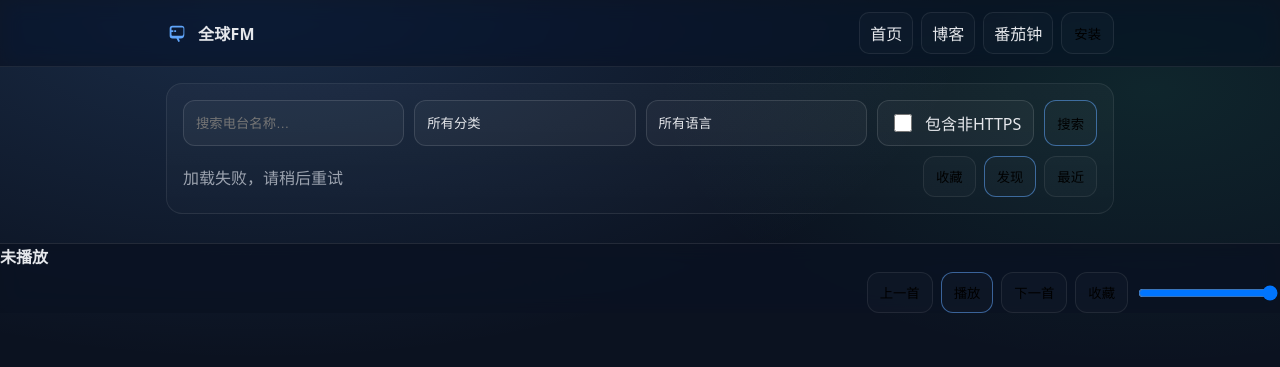
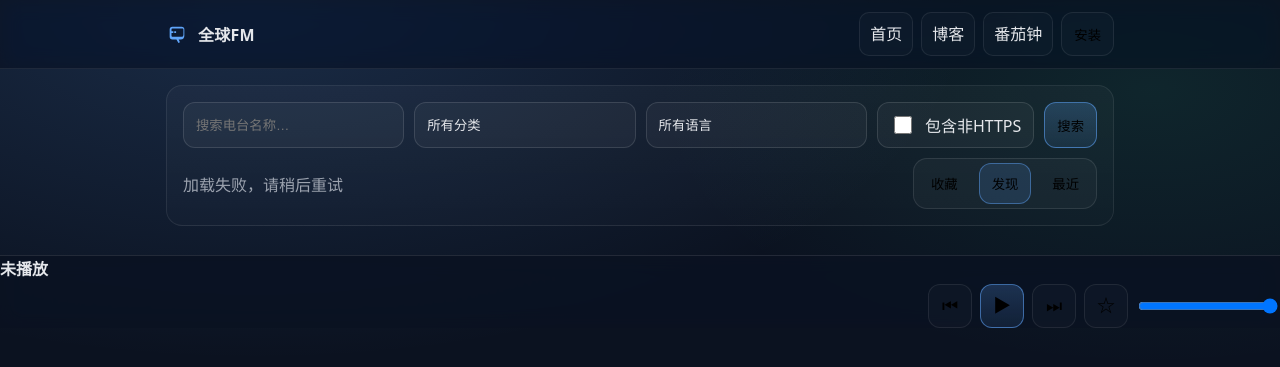
Before and after one commit to louwbc/louwbc.github.io, a Jekyll site: the page apps/global-fm/index.html, which Jekyll copies as it is, in a window 1280 px wide. Shown: the top 367 px of the page. Built offline with Jekyll 4.4.1, drawn with Linux system fonts in a browser that asks for light colours.

Commit message:
样式：更简洁的大方风格与移动端触达优化

```diff
--- a/apps/global-fm/global-fm.css
+++ b/apps/global-fm/global-fm.css
@@ -22,7 +22,23 @@ select.input{appearance:none}
 }
 .check input{width:18px;height:18px}
 .tabs{gap:8px}
-.tab{padding:10px 12px}
+.tabs{
+  padding:4px;
+  border-radius:14px;
+  border:1px solid rgba(255,255,255,.10);
+  background:rgba(255,255,255,.03);
+}
+.tab{
+  padding:10px 12px;
+  border-radius:12px;
+  border:1px solid transparent;
+  background:transparent;
+  min-height:40px;
+}
+.tab.primary{
+  border-color:rgba(96,165,250,.45);
+  background:rgba(96,165,250,.14);
+}
 .list{
   display:grid;
   gap:10px;
@@ -37,6 +53,13 @@ select.input{appearance:none}
 .item-title{font-weight:700}
 .item-sub{margin-top:4px;font-size:13px}
 .item-actions{display:flex;gap:8px;flex:0 0 auto}
+.icon-btn{
+  width:44px;
+  padding:10px 0;
+  font-size:18px;
+  line-height:1;
+}
+.item-actions .icon-btn{width:42px}
 .player{
   position:sticky;
   bottom:0;
@@ -54,7 +77,8 @@ select.input{appearance:none}
   .check{flex:1 1 100%;justify-content:space-between}
   #searchBtn{flex:1 1 100%}
   .tabs{width:100%;justify-content:space-between}
+  .tab{flex:1 1 33%}
   .vol{width:100%}
   .player .controls{justify-content:space-between}
-  .player .controls .btn{flex:1 1 100px}
+  .player .controls .btn{flex:0 0 auto}
 }
--- a/apps/global-fm/global-fm.js
+++ b/apps/global-fm/global-fm.js
@@ -294,8 +294,10 @@ function renderItem(s, tab) {
   actions.className = 'item-actions'
 
   const play = document.createElement('button')
-  play.className = 'btn primary'
-  play.textContent = (state.playing && sameStation(state.playing, s) && !ui.audio.paused) ? '暂停' : '播放'
+  play.className = 'btn primary icon-btn'
+  const isCurrent = state.playing && sameStation(state.playing, s)
+  play.textContent = (isCurrent && !ui.audio.paused) ? '⏸' : '▶'
+  play.setAttribute('aria-label', isCurrent ? '播放/暂停' : '播放')
   play.addEventListener('click', async () => {
     if (state.playing && sameStation(state.playing, s)) {
       if (ui.audio.paused) await ui.audio.play().catch(() => {})
@@ -308,8 +310,9 @@ function renderItem(s, tab) {
   })
 
   const fav = document.createElement('button')
-  fav.className = 'btn'
-  fav.textContent = isFavorite(s) ? '已收藏' : '收藏'
+  fav.className = 'btn icon-btn'
+  fav.textContent = isFavorite(s) ? '★' : '☆'
+  fav.setAttribute('aria-label', isFavorite(s) ? '取消收藏' : '收藏')
   fav.addEventListener('click', () => {
     toggleFavorite(s)
     refreshPlayerFav()
@@ -346,11 +349,11 @@ function playStation(s, context) {
 }
 
 function syncPlayButton() {
-  ui.playBtn.textContent = ui.audio.paused ? '播放' : '暂停'
+  ui.playBtn.textContent = ui.audio.paused ? '▶' : '⏸'
 }
 
 function refreshPlayerFav() {
-  ui.favBtn.textContent = (state.playing && isFavorite(state.playing)) ? '已收藏' : '收藏'
+  ui.favBtn.textContent = (state.playing && isFavorite(state.playing)) ? '★' : '☆'
 }
 
 function jump(step) {
--- a/apps/global-fm/index.html
+++ b/apps/global-fm/index.html
@@ -63,10 +63,10 @@
       <div class="now-sub muted" id="nowSub"></div>
     </div>
     <div class="controls">
-      <button class="btn" id="prevBtn">上一首</button>
-      <button class="btn primary" id="playBtn">播放</button>
-      <button class="btn" id="nextBtn">下一首</button>
-      <button class="btn" id="favBtn">收藏</button>
+      <button class="btn icon-btn" id="prevBtn" aria-label="上一电台">⏮</button>
+      <button class="btn primary icon-btn" id="playBtn" aria-label="播放/暂停">▶</button>
+      <button class="btn icon-btn" id="nextBtn" aria-label="下一电台">⏭</button>
+      <button class="btn icon-btn" id="favBtn" aria-label="收藏/取消收藏">☆</button>
       <input class="vol" id="vol" type="range" min="0" max="1" step="0.01">
     </div>
     <audio id="audio" preload="none" crossorigin="anonymous"></audio>
--- a/apps/global-fm/sw.js
+++ b/apps/global-fm/sw.js
@@ -1,4 +1,4 @@
-const CACHE = 'global-fm-v1'
+const CACHE = 'global-fm-v2'
 const ASSETS = [
   './',
   './index.html',
--- a/assets/css/site.css
+++ b/assets/css/site.css
@@ -34,6 +34,7 @@ a{color:inherit}
 .nav a{
   text-decoration:none;
   padding:8px 10px;
+  min-height:40px;
   border:1px solid var(--border);
   border-radius:10px;
   color:var(--text);
@@ -51,13 +52,19 @@ a{color:inherit}
 .row{display:flex;gap:10px;flex-wrap:wrap}
 .btn{
   display:inline-flex;align-items:center;justify-content:center;
-  padding:10px 12px;border-radius:12px;
+  padding:10px 12px;min-height:44px;border-radius:12px;
   border:1px solid var(--border);
   background:rgba(255,255,255,.02);
   text-decoration:none;
 }
-.btn.primary{border-color:rgba(96,165,250,.55)}
-.btn.primary:hover{background:rgba(96,165,250,.12)}
+.btn:focus{outline:none}
+.btn:focus-visible{outline:2px solid rgba(96,165,250,.55);outline-offset:2px}
+.btn.primary{
+  border-color:rgba(96,165,250,.55);
+  background:linear-gradient(180deg, rgba(96,165,250,.22), rgba(96,165,250,.10));
+}
+.btn.primary:hover{background:linear-gradient(180deg, rgba(96,165,250,.28), rgba(96,165,250,.14))}
+.btn:active{transform:translateY(1px)}
 .post-list{display:grid;gap:12px;margin-top:12px}
 .post-item{display:block;text-decoration:none}
 .post-title{margin:0;font-size:18px}
```
